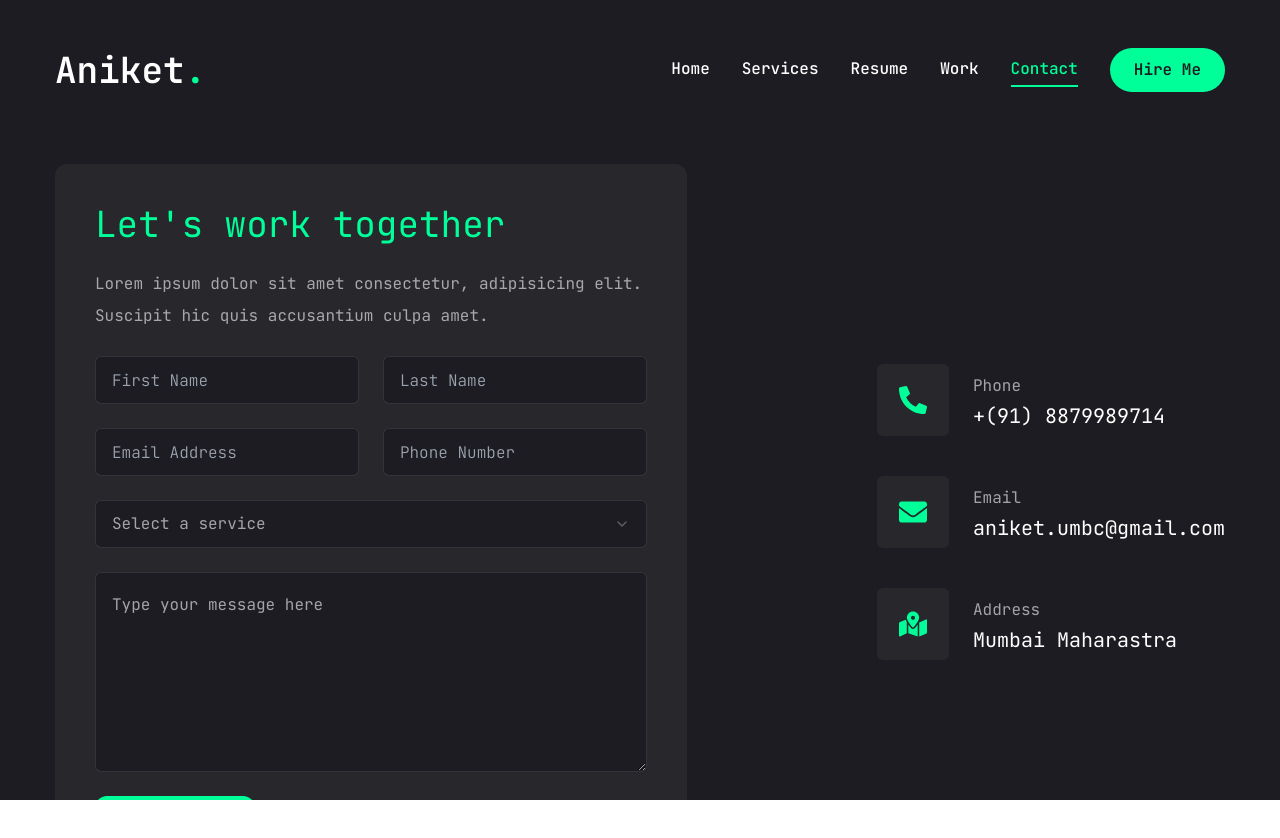
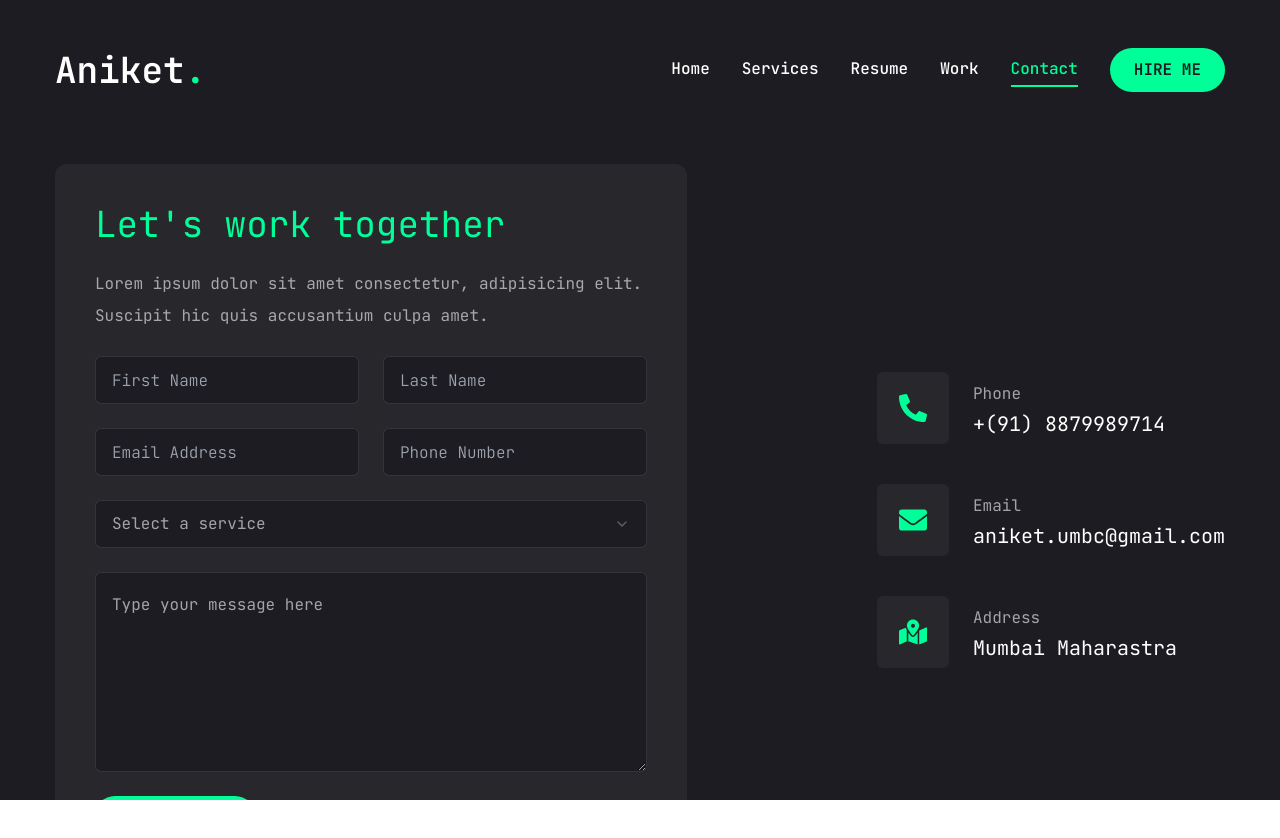
Before and after one commit to aniketbumbc/nextjs-portfolio, a Next.js app: page /contact in a window 1280 px wide. Shown: the top 838 px of the page. Built offline with nearby package versions, Linux system fonts and the light colour scheme.

Commit message:
css changes btn hire me

```diff
--- a/app/contact/page.jsx
+++ b/app/contact/page.jsx
@@ -82,7 +82,7 @@ const Contact = () => {
                 className='h-[200px]'
                 placeholder='Type your message here'
               />
-              <Button size='md' className='max-w-40'>
+              <Button size='md' className='max-w-40 h-10'>
                 Send message
               </Button>
             </form>
--- a/components/ui/web-components/Header.jsx
+++ b/components/ui/web-components/Header.jsx
@@ -19,7 +19,7 @@ const Header = () => {
         <div className='hidden xl:flex items-center gap-8'>
           <Nav />
           <Link href='/contact'>
-            <Button>Hire Me</Button>
+            <Button>HIRE ME</Button>
           </Link>
         </div>
 
```
